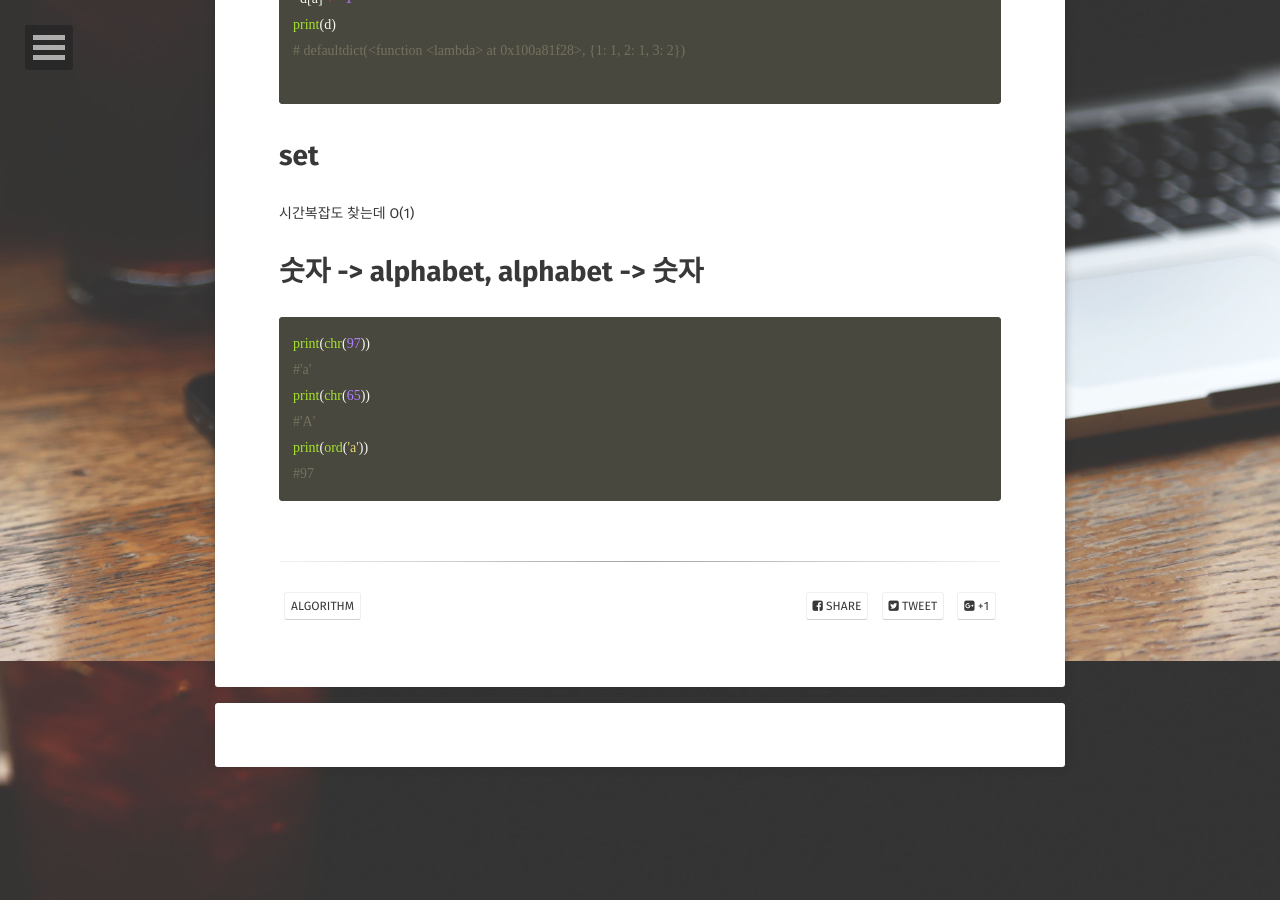
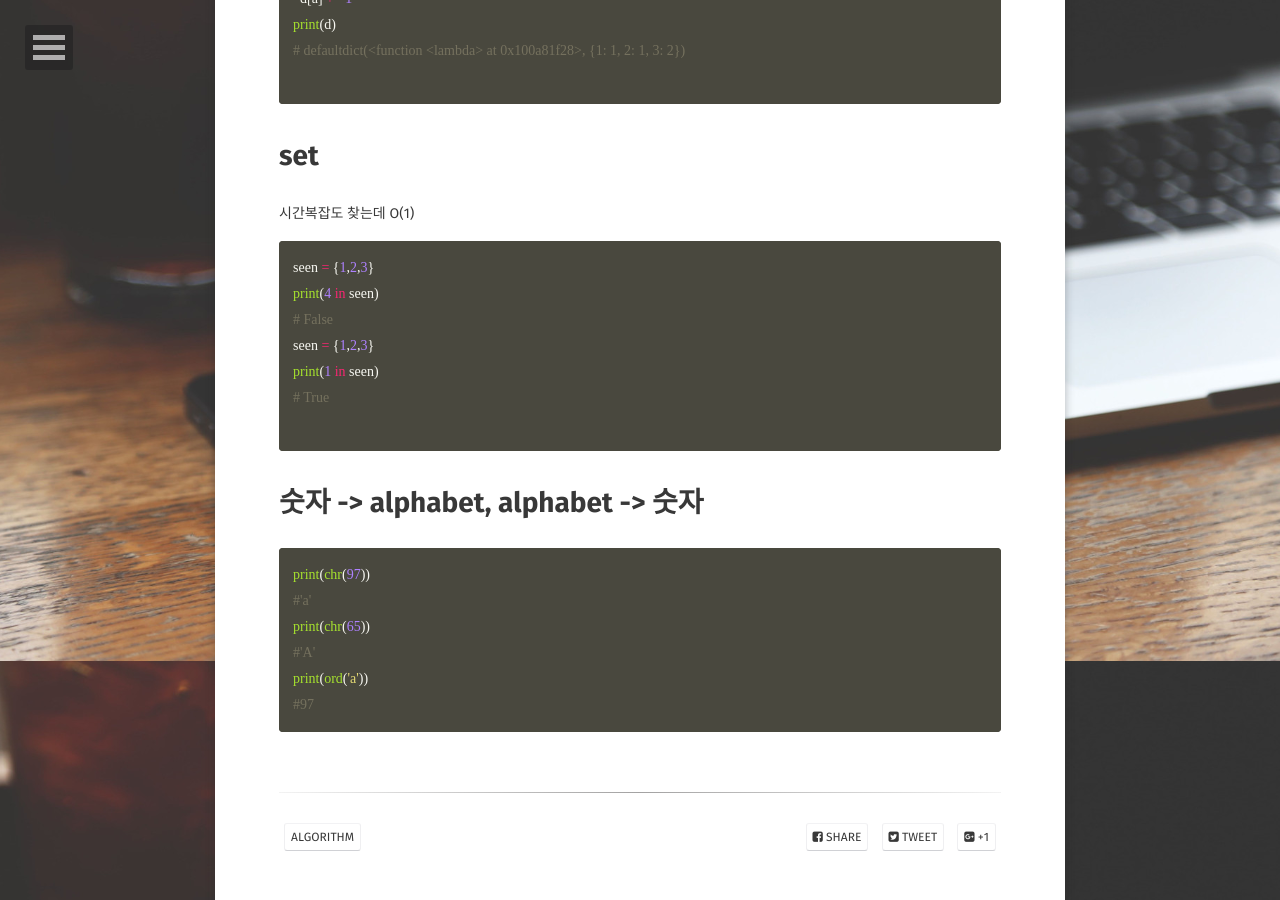
Before and after one commit to JoosJuliet/joosjuliet.github.io, a Jekyll site: the page built from _posts/2018-08-02-confusing_prblem_when_i_solved_algorithm.md, in a window 1280 px wide and 900 px high, scrolled down 2939 px. Built offline with Jekyll 4.4.1, drawn with Linux system fonts in a browser that asks for light colours; some web fonts are replaced.

Commit message:
update confusing algorithm with set

````diff
--- a/_posts/2018-08-02-confusing_prblem_when_i_solved_algorithm.md
+++ b/_posts/2018-08-02-confusing_prblem_when_i_solved_algorithm.md
@@ -117,6 +117,15 @@ print(d)
 
 시간복잡도 찾는데 O(1)
 
+``` python
+seen = {1,2,3}
+print(4 in seen)
+# False
+seen = {1,2,3}
+print(1 in seen)
+# True
+
+```
 
 # 숫자 -> alphabet, alphabet -> 숫자
 
````
